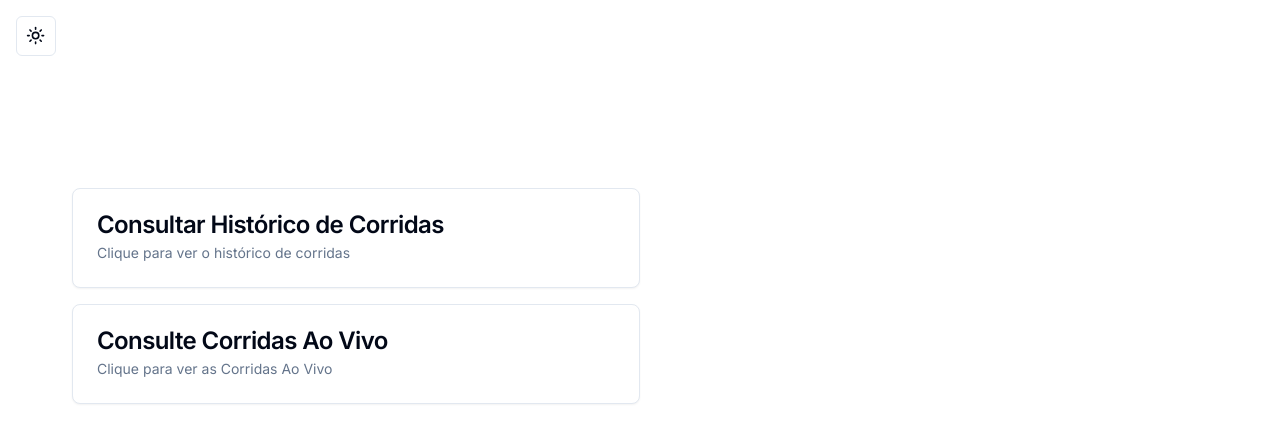
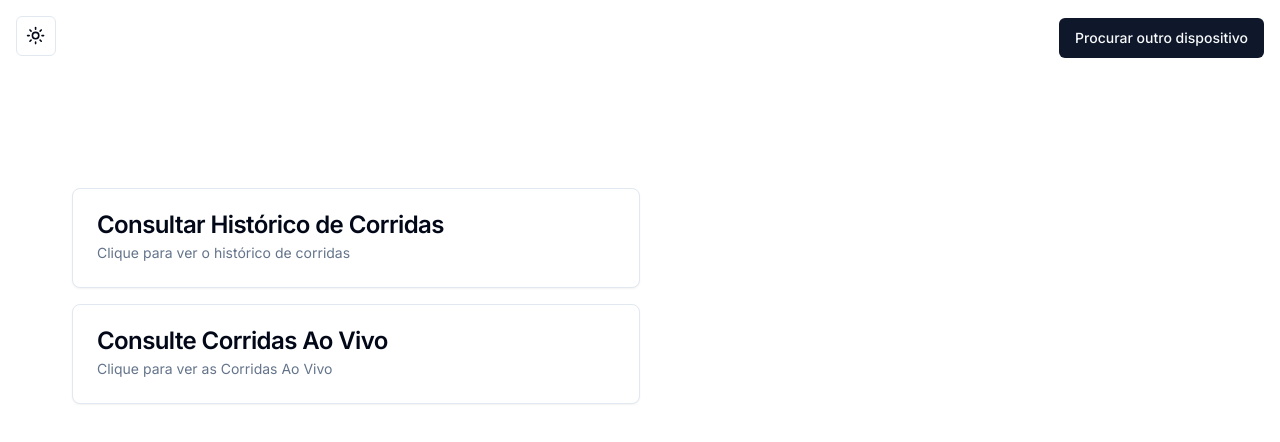
Before and after one commit to nthnunes/zuber-web, a Next.js app: page /device/1 in a window 1280 px wide. Shown: the top 442 px of the page. Built offline with nearby package versions, Linux system fonts and the light colour scheme.

Commit message:
feat: add search other device button

```diff
--- a/src/app/device/[slug]/page.tsx
+++ b/src/app/device/[slug]/page.tsx
@@ -1,15 +1,31 @@
-"use client"
-import { Card, CardContent, CardDescription, CardFooter, CardHeader, CardTitle } from "@/components/ui/card";
+"use client";
+import { Button } from "@/components/ui/button";
+import {
+  Card,
+  CardContent,
+  CardDescription,
+  CardFooter,
+  CardHeader,
+  CardTitle,
+} from "@/components/ui/card";
 import Link from "next/link";
 
 interface deviceProps {
-    params  : {
-        slug ?: string
+  params: {
+    slug?: string;
+  };
 }
-}
-const Device = async ({params} : deviceProps) => {
-
+const Device = async ({ params }: deviceProps) => {
   return (
+    <div className="">
+        <Button className="absolute top-2.5 right-4 mt-2">
+          <Link
+            href={'/'}
+            className="flex items-center justify-center"
+          >
+            Procurar outro dispositivo
+          </Link>
+        </Button>
       <section className="container h-40 mt-20">
         <h1 className="text-3xl text-white">Zuber</h1>
         <div className="flex flex-col gap-4 w-1/2 mt-4">
@@ -17,21 +33,26 @@ const Device = async ({params} : deviceProps) => {
             <Card>
               <CardHeader>
                 <CardTitle>Consultar Histórico de Corridas</CardTitle>
-                        <CardDescription>Clique para ver o histórico de corridas</CardDescription>
+                <CardDescription>
+                  Clique para ver o histórico de corridas
+                </CardDescription>
               </CardHeader>
             </Card>
           </Link>
-                <Link  href={`/live-sprints/${params.slug}`}>
+          <Link href={`/live-sprints/${params.slug}`}>
             <Card>
               <CardHeader>
                 <CardTitle>Consulte Corridas Ao Vivo</CardTitle>
-                        <CardDescription>Clique para ver as Corridas Ao Vivo</CardDescription>
+                <CardDescription>
+                  Clique para ver as Corridas Ao Vivo
+                </CardDescription>
               </CardHeader>
             </Card>
           </Link>
         </div>
       </section>
+    </div>
   );
-}
+};
 
 export default Device;
```
Lines whose indentation alone changed are shown as unchanged.
